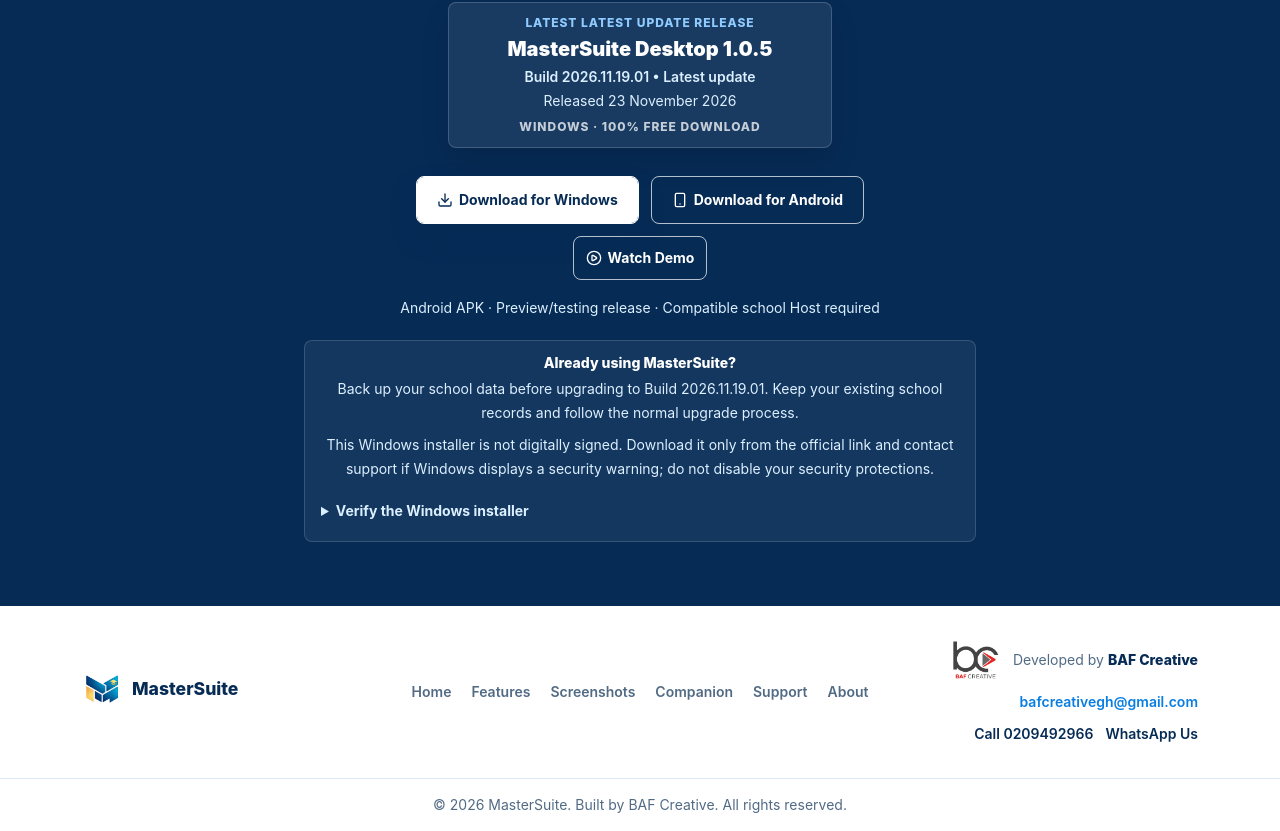
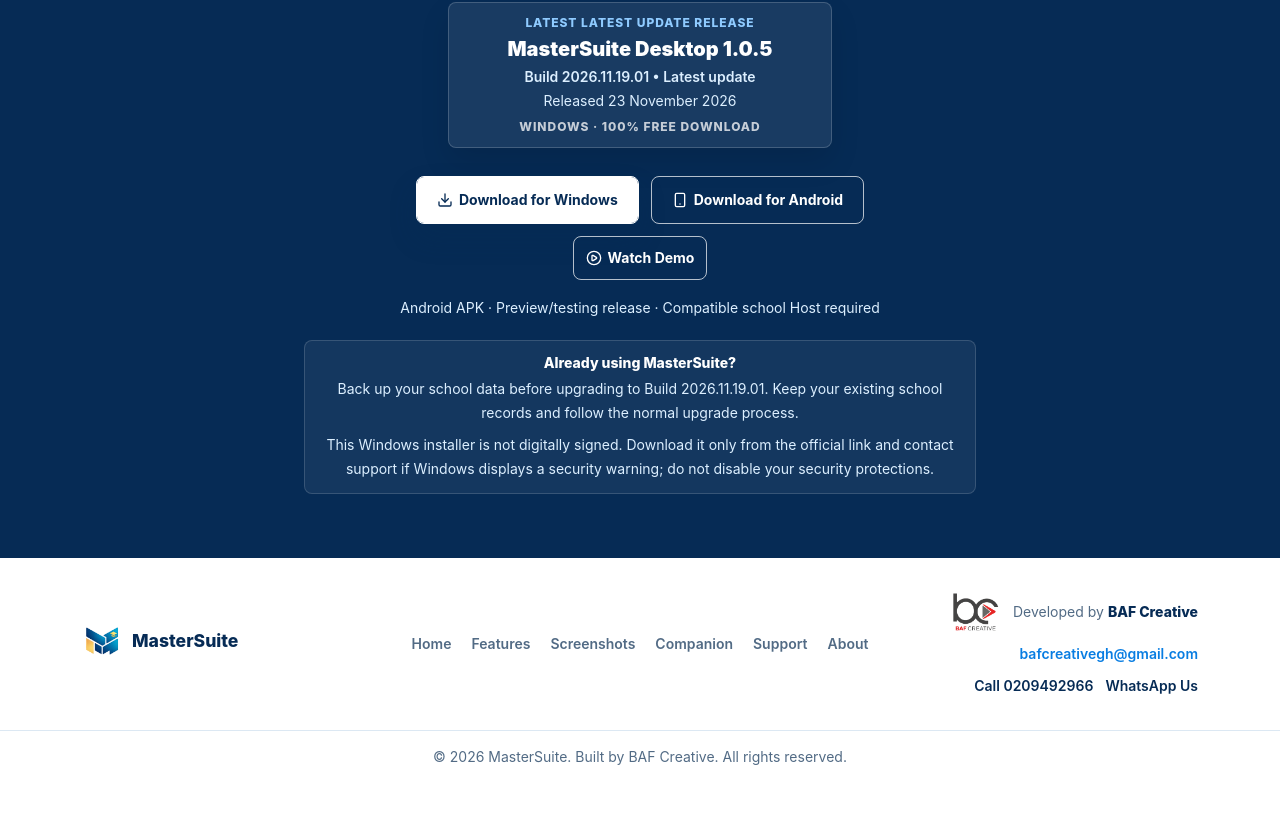
Before and after one commit to nanabaffour6/MasterSuite-website, a React (Vite) app: page / in a window 1280 px wide. Shown: the part 6425-7256 px from the top of the page. After the commit the page ends 7208 px from the top, so only its background shows below. Built offline with nearby package versions, Linux system fonts and the light colour scheme.

Commit message:
Hide obsolete v1.0.4 installer hash until v1.0.5 checksum is verified

```diff
--- a/components/landing/release-info.tsx
+++ b/components/landing/release-info.tsx
@@ -68,6 +68,7 @@ export function UpgradeNotice() {
         the official link and contact support if Windows displays a security
         warning; do not disable your security protections.
       </p>
+      {MASTER_SUITE_INSTALLER_FILENAME && MASTER_SUITE_INSTALLER_SHA256 ? (
         <details className="mt-3 text-left text-sm text-[#DCEFFF]">
           <summary className="cursor-pointer rounded-[4px] py-2 font-bold outline-none focus-visible:ring-3 focus-visible:ring-[#8FCBFF]">
             Verify the Windows installer
@@ -78,6 +79,7 @@ export function UpgradeNotice() {
             {MASTER_SUITE_INSTALLER_SHA256}
           </code>
         </details>
+      ) : null}
     </div>
   );
 }
```
Lines whose indentation alone changed are shown as unchanged.
